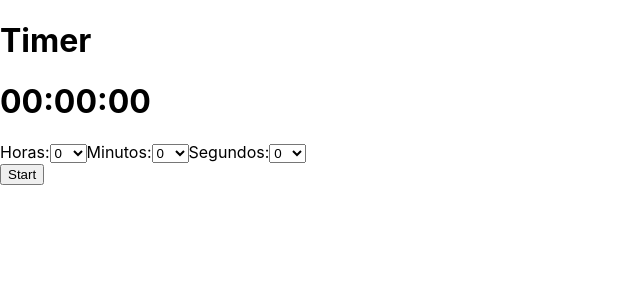
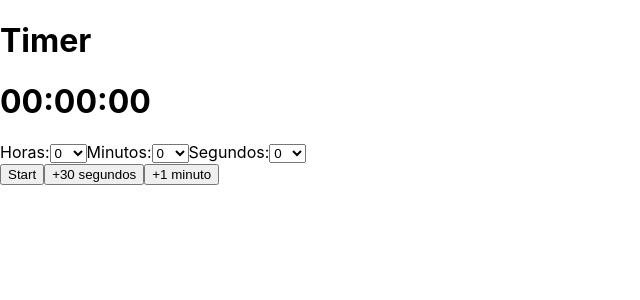
Before and after one commit to AndersonCRodrigues/react-timer, a React (Create React App) app: page / in a window 1280 px wide. Shown: the top 300 px of the page, without its empty margins (0-640 px from the left). Built offline with nearby package versions, Linux system fonts and the light colour scheme.

Commit message:
adiciona botões para adicionar mais segundos ou minutos

```diff
--- a/src/templates/App.jsx
+++ b/src/templates/App.jsx
@@ -64,6 +64,30 @@ export default class App extends React.Component {
     this.setState({[name]: value});
   }
 
+  handleAddSeconds = () => {
+    const { segundo } = this.state;
+    if ( segundo + 30 > 59) {
+      this.setState((prev) => ({
+        segundo: prev.segundo - 30,
+        minuto: prev.minuto + 1,
+      }))
+    } else {
+      this.setState((prev) => ({segundo: prev.segundo + 30}))
+    }
+  }
+
+  handleAddMinute = () => {
+    const { minuto } = this.state;
+    if ( minuto + 1 > 59) {
+      this.setState((prev) => ({
+        minuto: prev.minuto - 59,
+        hora: prev.hora + 1,
+      }))
+    } else {
+      this.setState((prev) => ({minuto: prev.minuto + 1}))
+    }
+  }
+
 
   render() {
     const { timer, start } = this.state
@@ -73,6 +97,8 @@ export default class App extends React.Component {
         <h1>{timer}</h1>
         <FormTimer handleChange={this.handleChange} start={start} />
         <button onClick={this.handleStartTimer}>Start</button>
+        <button onClick={this.handleAddSeconds}>+30 segundos</button>
+        <button onClick={this.handleAddMinute}>+1 minuto</button>
       </div>
     )
   }
```
